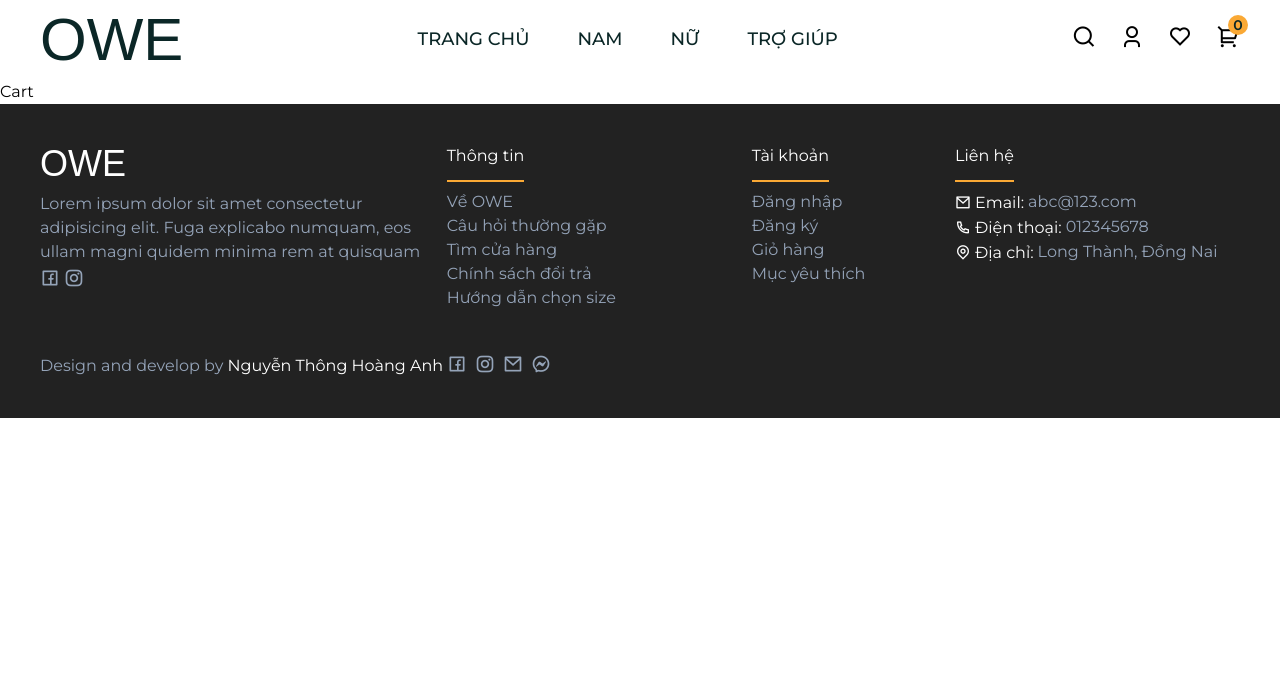
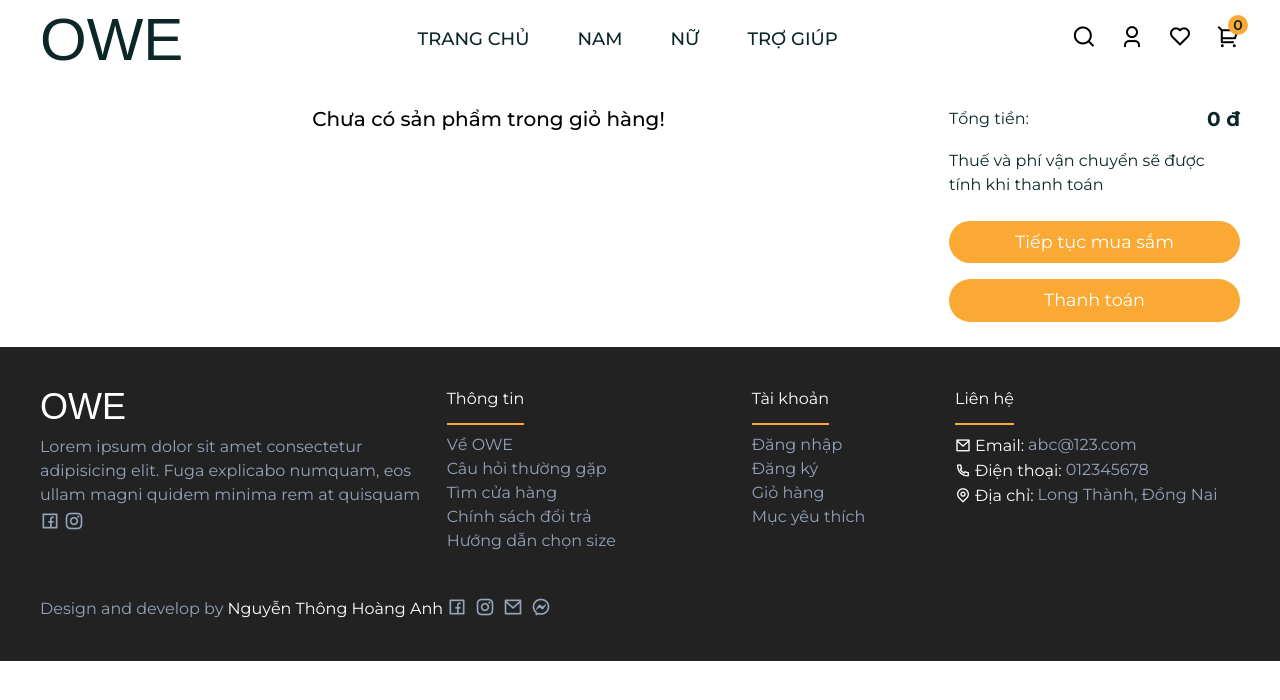
Before and after one commit to hanti1999/OWE-Shop_MERN, a React (Vite) app in the folder frontend/: page /cart in a window 1280 px wide. Shown: the top 700 px of the page. Built offline with nearby package versions, Linux system fonts and the light colour scheme; a web font is replaced by a local one.

Commit message:
fix bug redux, complete cart

```diff
--- a/frontend/src/pages/Cart.jsx
+++ b/frontend/src/pages/Cart.jsx
@@ -1,7 +1,91 @@
 import React from 'react';
+import '../styles/cart.css';
+
+import { cartActions } from '../redux/slices/cartSlice';
+import { useSelector, useDispatch } from 'react-redux';
+
+import { Link } from 'react-router-dom';
 
 const Cart = () => {
-  return <div>Cart</div>;
+  const cartItems = useSelector((state) => state.cart.cartItems);
+  const totalAmount = useSelector((state) => state.cart.totalAmount);
+
+  return (
+    <section>
+      <div className='container'>
+        <div className='cart__wrapper grid grid-cols-12 md:gap-3'>
+          <div className='md:col-span-9 col-span-12'>
+            {cartItems.length === 0 ? (
+              <div className='text-xl text-center font-medium'>
+                Chưa có sản phẩm trong giỏ hàng!
+              </div>
+            ) : (
+              <table className='table w-full max-md:text-sm'>
+                <thead>
+                  <tr>
+                    <th>Tên sản phẩm</th>
+                    <th>Kích thước</th>
+                    <th>Đơn giá</th>
+                    <th>SL</th>
+                    <th>Xóa</th>
+                  </tr>
+                </thead>
+
+                <tbody>
+                  {cartItems.map((item, index) => (
+                    <Tr item={item} key={index} />
+                  ))}
+                </tbody>
+              </table>
+            )}
+          </div>
+
+          <div className='md:col-span-3 col-span-12'>
+            <div className='flex justify-between items-center max-md:mt-6'>
+              <h6>Tổng tiền:</h6>
+              <span className='font-bold md:text-xl'>
+                {totalAmount.toLocaleString()} đ
+              </span>
+            </div>
+            <p className='mt-4'>
+              Thuế và phí vận chuyển sẽ được tính khi thanh toán
+            </p>
+            <div className='text-white'>
+              <button className='primary__btn bg-secondary-color w-full mt-6'>
+                <Link to='/shop'>Tiếp tục mua sắm</Link>
+              </button>
+              <button className='primary__btn bg-secondary-color w-full mt-4'>
+                <Link to='/checkout'>Thanh toán</Link>
+              </button>
+            </div>
+          </div>
+        </div>
+      </div>
+    </section>
+  );
 };
 
 export default Cart;
+
+const Tr = ({ item }) => {
+  const dispatch = useDispatch();
+
+  const handleProduct = () => {
+    dispatch(cartActions.deleteItem(item.id));
+  };
+
+  return (
+    <tr>
+      <td>{item.title}</td>
+      <td>{item.size}</td>
+      <td>{item.price.toLocaleString()}</td>
+      <td>{item.quantity}</td>
+      <td>
+        <i
+          onClick={handleProduct}
+          className='ri-delete-bin-5-line cursor-pointer'
+        ></i>
+      </td>
+    </tr>
+  );
+};
--- a/frontend/src/pages/Home.jsx
+++ b/frontend/src/pages/Home.jsx
@@ -29,7 +29,7 @@ const Home = () => {
       {/* Service */}
       <section className='services my-5 md:my-10'>
         <div className='container'>
-          <div className='grid md:grid-cols-4 grid-cols-2 gap-6'>
+          <div className='grid md:grid-cols-4 grid-cols-2 gap-4 md:gap-6'>
             <ServiceList />
           </div>
         </div>
@@ -112,7 +112,7 @@ const Home = () => {
             src={bottomBanner}
             alt=''
           />
-          <div className=' absolute top-0 left-0 right-0 w-full h-full flex flex-col items-center justify-center'>
+          <div className=' absolute top-0 left-0 right-0 w-full h-full flex flex-col items-center justify-center p-1'>
             <h4 className='md:text-xl text-white italic'>Flash Sale</h4>
             <span className=' ml-1 md:text-4xl font-semibold text-[#faa935]'>
               99.000 VND
--- a/frontend/src/pages/ProductDetails.jsx
+++ b/frontend/src/pages/ProductDetails.jsx
@@ -39,7 +39,7 @@ const ProductDetails = () => {
           productImg: productImg,
         })
       );
-      console.log('theem sp thanh cong!');
+      console.log('test: theem sp thanh cong!');
     }
   };
 
@@ -66,7 +66,7 @@ const ProductDetails = () => {
                 <p className=' font-semibold text-base md:text-xl'>
                   Giá Sale:{' '}
                   <span className='text-red-500 pr-2'>
-                    {(price * sale).toLocaleString()} đ
+                    {salePrice.toLocaleString()} đ
                   </span>
                   (tiết kiệm: {(price - salePrice).toLocaleString()} đ)
                 </p>
--- a/frontend/src/redux/slices/cartSlice.jsx
+++ b/frontend/src/redux/slices/cartSlice.jsx
@@ -44,7 +44,7 @@ const cartSlice = createSlice({
       const existingItem = state.cartItems.find((item) => item.id === id);
 
       if (existingItem) {
-        state.cartItems = state.cartItems.find((item) => item.id != id);
+        state.cartItems = state.cartItems.filter((item) => item.id != id);
         state.totalQuantity = state.totalQuantity - existingItem.quantity;
       }
 
--- a/frontend/src/shared/ProductCard.jsx
+++ b/frontend/src/shared/ProductCard.jsx
@@ -15,7 +15,7 @@ const ProductCard = ({ products }) => {
       >
         <img src={productImg} className='object-cover h-full w-full' alt='' />
       </Link>
-      <div className='product__info p-1'>
+      <div className='product__info p-2'>
         <div className='flex justify-between'>
           <span className='text-gray-500'>{gender}</span>
           <span className='cursor-pointer'>
--- /dev/null
+++ b/frontend/src/styles/cart.css
@@ -0,0 +1,7 @@
+thead th {
+    @apply text-start
+}
+
+tbody td {
+    @apply pt-1
+}
```
